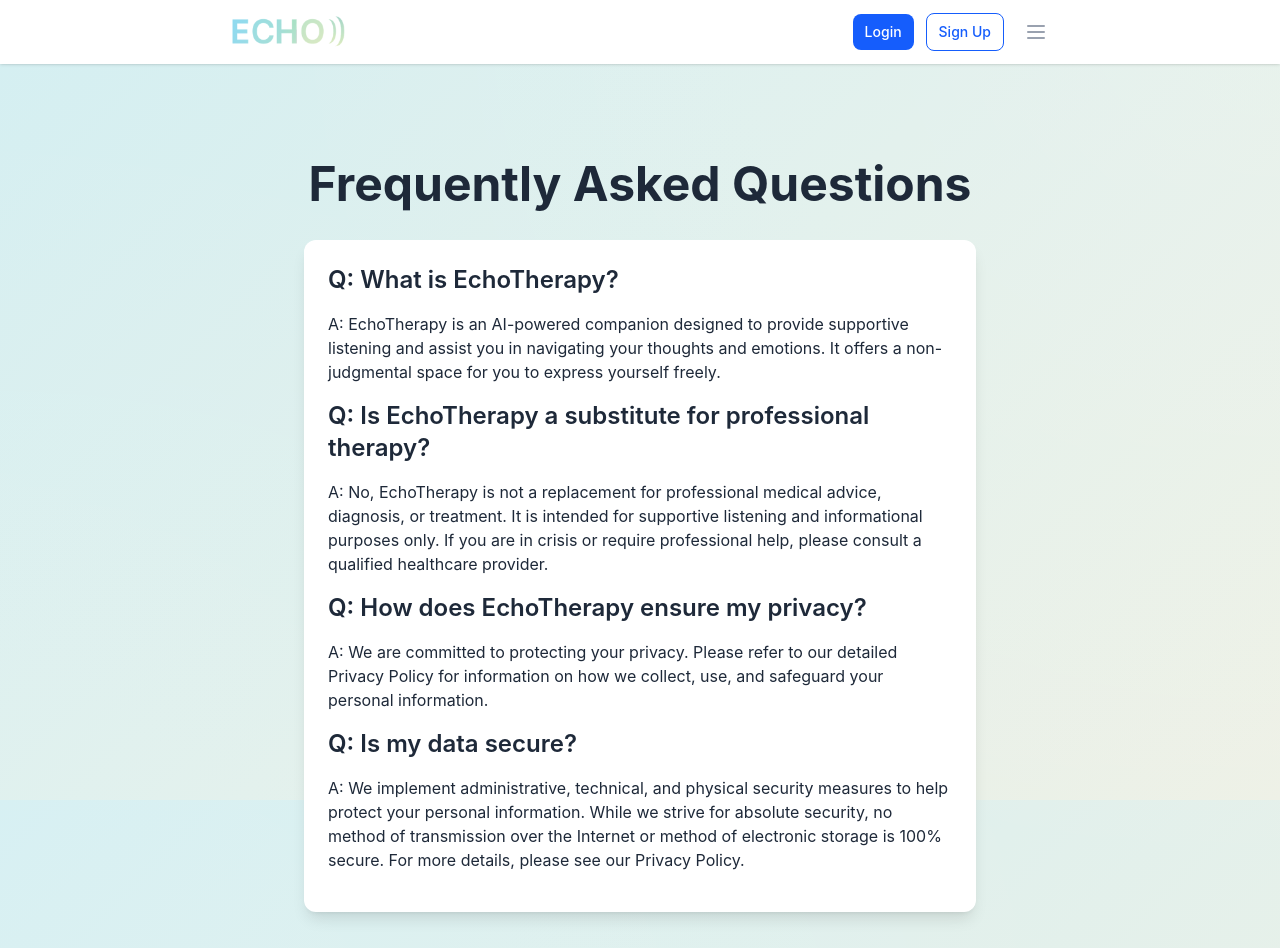
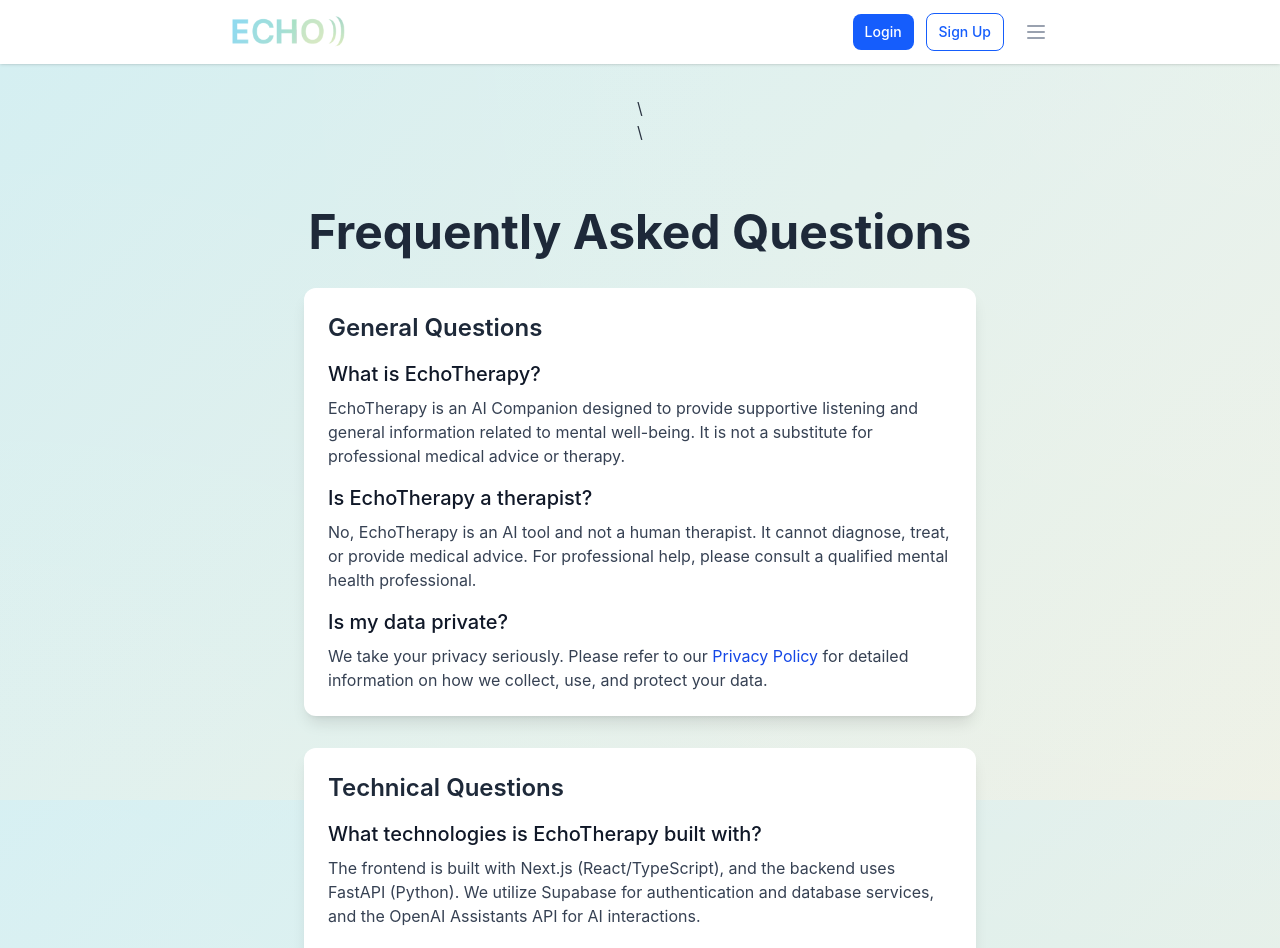
Before and after one commit to EmeraldPathways/EchoTherapy2, a Next.js app in the folder frontend/: page /faq in a window 1280 px wide. Shown: the top 948 px of the page. Built offline with nearby package versions, Linux system fonts and the light colour scheme; no server answers.

Commit message:
Update faq.tsx

```diff
--- a/frontend/src/pages/faq.tsx
+++ b/frontend/src/pages/faq.tsx
@@ -1,45 +1,64 @@
 import React from 'react';
 import Head from 'next/head';
 import Link from 'next/link';
-import NavBar from '@/components/NavBar';
+// import NavBar from '@/components/NavBar'; // REMOVE THIS LINE
+import dynamic from 'next/dynamic'; // ADD THIS LINE
+
+// Dynamically import NavBar with ssr: false
+const NavBar = dynamic(() => import('@/components/NavBar'), { ssr: false });
 
 const FAQ: React.FC = () => {
   return (
     <>
       <Head>
         <title>FAQ | AI Companion</title>
-        <meta name="description" content="Frequently Asked Questions" />
+        <meta name="description" content="Frequently asked questions about our AI Companion" />
         <meta name="viewport" content="width=device-width, initial-scale=1" />
         <link rel="icon" href="/favicon.ico" />
       </Head>
 
       <div className="min-h-screen flex flex-col items-center bg-secondary-50 relative overflow-hidden pt-24">
         <NavBar />
-        {/* Decorative background elements */}
-        <div className="absolute inset-0 bg-[radial-gradient(ellipse_at_top_right,_rgba(255,255,255,0.12)_0%,_transparent_60%)] pointer-events-none"></div>
+        {/* Decorative background elements */}\
+        <div className="absolute inset-0 bg-[radial-gradient(ellipse_at_top_right,_rgba(255,255,255,0.12)_0%,_transparent_60%)] pointer-events-none"></div>\
         <div className="absolute inset-0 bg-[radial-gradient(ellipse_at_bottom_left,_rgba(255,255,255,0.1)_0%,_transparent_70%)] pointer-events-none"></div>
 
         <main className="flex-grow w-full max-w-3xl flex flex-col items-center py-4 sm:py-16 px-4 sm:px-0 animate-fade-in text-gray-800">
           <h1 className="text-4xl sm:text-5xl font-bold text-center mb-8 text-primary-700">Frequently Asked Questions</h1>
-          <section className="bg-white p-6 rounded-lg shadow-lg max-w-2xl w-full">
-            <h2 className="text-2xl font-semibold mb-4 text-primary-600">Q: What is EchoTherapy?</h2>
-            <p className="mb-4">
-              A: EchoTherapy is an AI-powered companion designed to provide supportive listening and assist you in navigating your thoughts and emotions. It offers a non-judgmental space for you to express yourself freely.
-            </p>
-            <h2 className="text-2xl font-semibold mb-4 text-primary-600">Q: Is EchoTherapy a substitute for professional therapy?</h2>
-            <p className="mb-4">
-              A: No, EchoTherapy is not a replacement for professional medical advice, diagnosis, or treatment. It is intended for supportive listening and informational purposes only. If you are in crisis or require professional help, please consult a qualified healthcare provider.
-            </p>
-            <h2 className="text-2xl font-semibold mb-4 text-primary-600">Q: How does EchoTherapy ensure my privacy?</h2>
-            <p className="mb-4">
-              A: We are committed to protecting your privacy. Please refer to our detailed Privacy Policy for information on how we collect, use, and safeguard your personal information.
-            </p>
-            <h2 className="text-2xl font-semibold mb-4 text-primary-600">Q: Is my data secure?</h2>
-            <p className="mb-4">
-              A: We implement administrative, technical, and physical security measures to help protect your personal information. While we strive for absolute security, no method of transmission over the Internet or method of electronic storage is 100% secure. For more details, please see our Privacy Policy.
-            </p>
+
+          <section className="bg-white p-6 rounded-lg shadow-lg max-w-2xl w-full mb-8">
+            <h2 className="text-2xl font-semibold mb-4 text-primary-600">General Questions</h2>
+            <div className="space-y-4">
+              <div>
+                <h3 className="text-xl font-medium text-gray-900">What is EchoTherapy?</h3>
+                <p className="text-gray-700 mt-2">EchoTherapy is an AI Companion designed to provide supportive listening and general information related to mental well-being. It is not a substitute for professional medical advice or therapy.</p>
+              </div>
+              <div>
+                <h3 className="text-xl font-medium text-gray-900">Is EchoTherapy a therapist?</h3>
+                <p className="text-gray-700 mt-2">No, EchoTherapy is an AI tool and not a human therapist. It cannot diagnose, treat, or provide medical advice. For professional help, please consult a qualified mental health professional.</p>
+              </div>
+              <div>
+                <h3 className="text-xl font-medium text-gray-900">Is my data private?</h3>
+                <p className="text-gray-700 mt-2">We take your privacy seriously. Please refer to our <Link href="/privacy-policy" className="text-blue-700 hover:underline">Privacy Policy</Link> for detailed information on how we collect, use, and protect your data.</p>
+              </div>
+            </div>
+          </section>
+
+          <section className="bg-white p-6 rounded-lg shadow-lg max-w-2xl w-full mb-8">
+            <h2 className="text-2xl font-semibold mb-4 text-primary-600">Technical Questions</h2>
+            <div className="space-y-4">
+              <div>
+                <h3 className="text-xl font-medium text-gray-900">What technologies is EchoTherapy built with?</h3>
+                <p className="text-gray-700 mt-2">The frontend is built with Next.js (React/TypeScript), and the backend uses FastAPI (Python). We utilize Supabase for authentication and database services, and the OpenAI Assistants API for AI interactions.</p>
+              </div>
+              <div>
+                <h3 className="text-xl font-medium text-gray-900">How do I report a bug or suggest a feature?</h3>
+                <p className="text-gray-700 mt-2">You can contact us via the <Link href="/contact" className="text-blue-700 hover:underline">Contact Us</Link> page. We appreciate your feedback!</p>
+              </div>
+            </div>
           </section>
         </main>
+
         <footer className="w-full py-6 sm:py-8 bg-gray-100 text-center text-xs sm:text-sm text-gray-600 border-t border-gray-200">
           <div className="max-w-3xl mx-auto px-4">
             <p className="font-medium mb-2">
```
